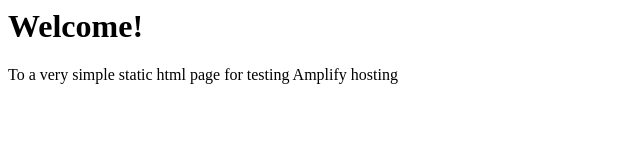
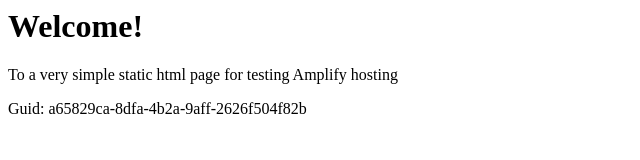
Before and after one commit to aws-aemilia-lhr/Github-PR-Commit-Integration-Test-DoNotTouch-Gith-P5X5MO5I-v1-preprod-eu-west-2, a website: page src/index.html in a window 1280 px wide. Shown: the whole page, without its empty margins (0-640 px from the left). Drawn offline with Linux system fonts and the light colour scheme.

Commit message:
commit from integ tests

```diff
--- a/src/index.html
+++ b/src/index.html
@@ -1,3 +1,5 @@
+
+
 <html lang="en">
 
 <head>
@@ -10,6 +12,6 @@
 <body>
     <h1>Welcome!</h1>
     <p>To a very simple static html page for testing Amplify hosting</p>
-</body>
+    <p>Guid: a65829ca-8dfa-4b2a-9aff-2626f504f82b</p></body>
 
 </html>
```
